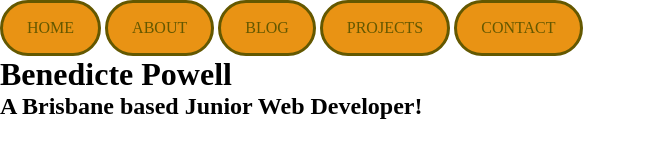
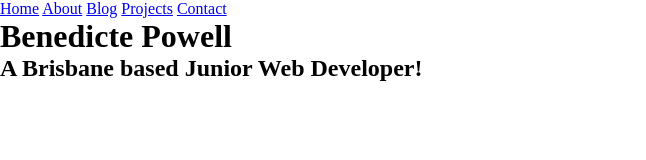
Before and after one commit to benebess/BenedictePowell_T1A2, a plain HTML site: page index.html in a window 1280 px wide. Shown: the whole page, without its empty margins (0-646 px from the left). Drawn offline with nearby package versions, Linux system fonts and the light colour scheme; files that its build step writes are made by us from their sources.

Commit message:
delete changes

```diff
--- a/css/style.scss
+++ b/css/style.scss
@@ -3,15 +3,3 @@
     padding: 0;
     box-sizing: border-box;
 }
-
-a{
-    background-color: #e99314;
-    color: #645800;
-    padding: 1em 1.5em;
-    text-decoration: none;
-    text-transform: uppercase;
-    border-radius: 100px;
-    border-color:whitesmoke;
-    border: solid;
-    display: inline-flex;
-}
```
Also changed, not shown: css/style.css, 1 other file.
